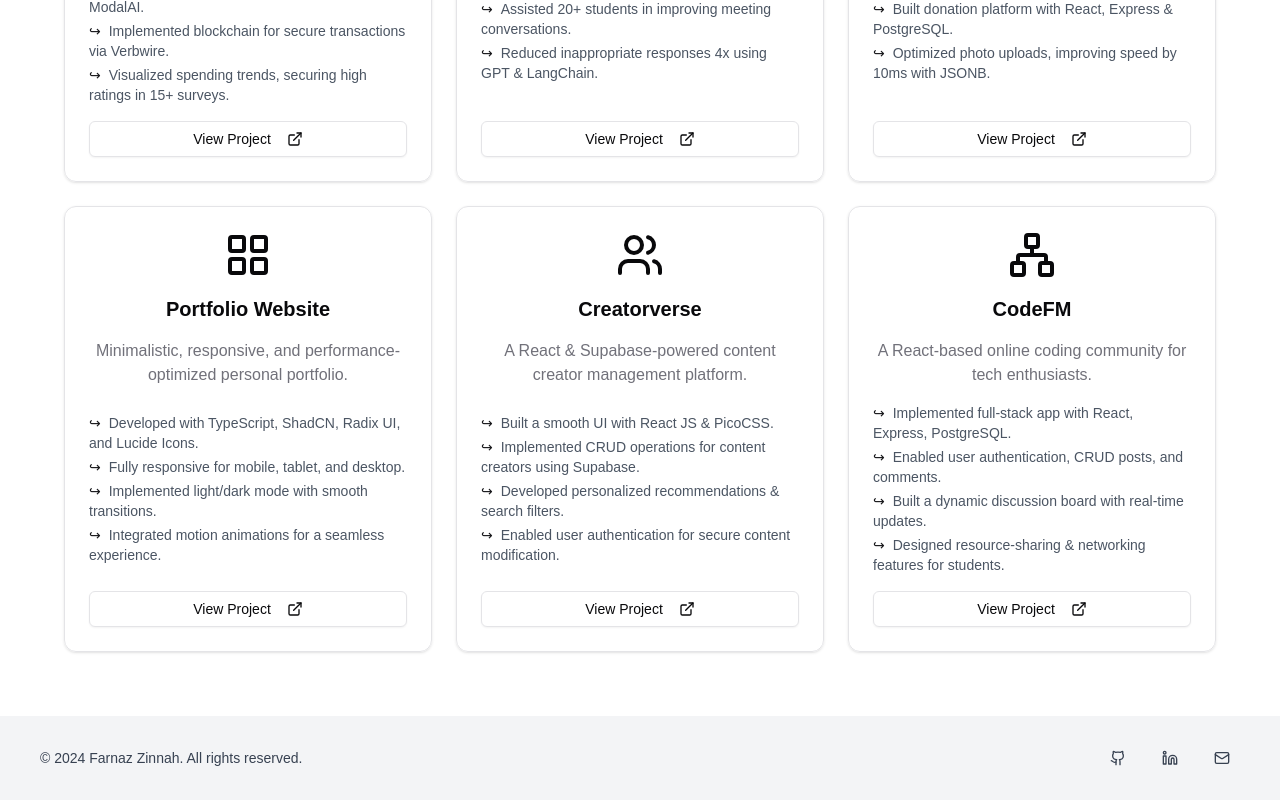
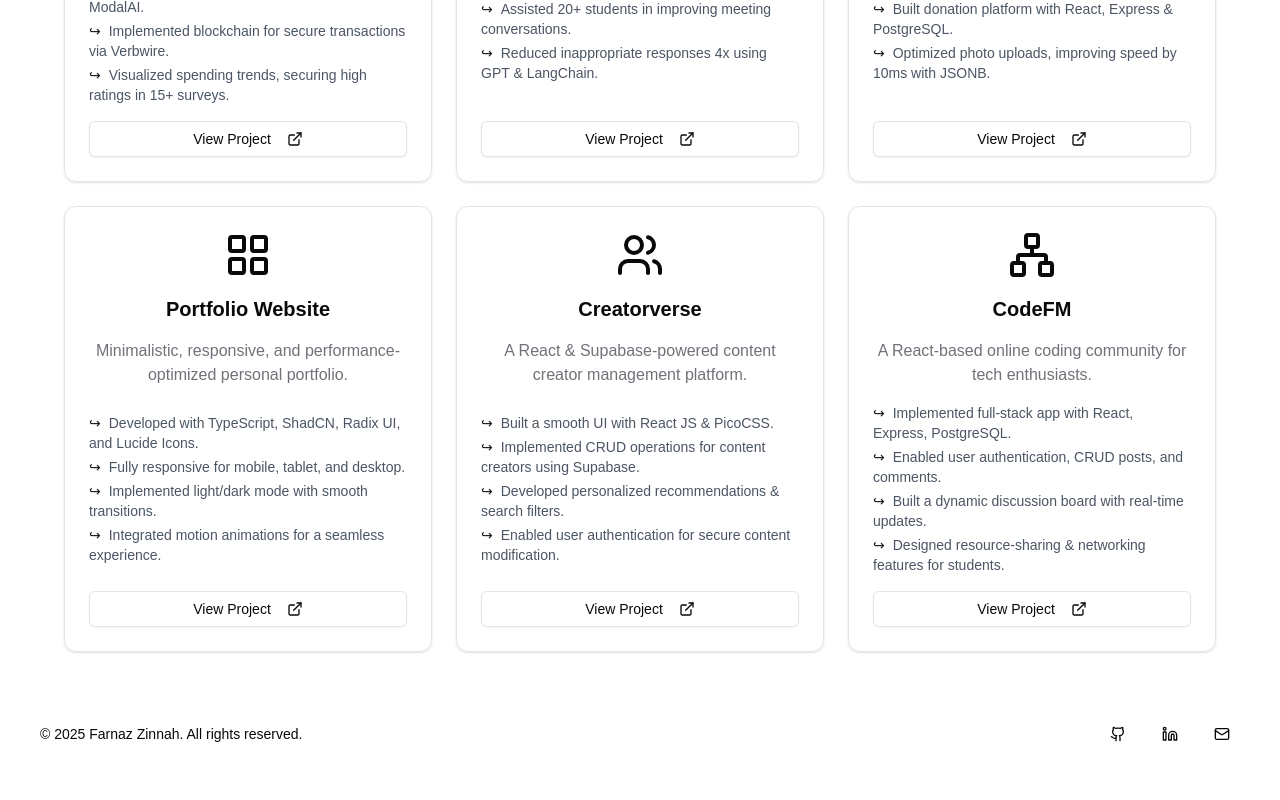
Before and after one commit to fzinnah17/nextjs-portfolio-2025, a Next.js app: page / in a window 1280 px wide. Shown: the part 2610-3410 px from the top of the page. Built offline with nearby package versions, Linux system fonts and the light colour scheme.

Commit message:
feat(footer): add top and bottom spacing for improved layout balance

```diff
--- a/components/Footer.tsx
+++ b/components/Footer.tsx
@@ -9,12 +9,10 @@ export function Footer() {
 
   return (
     <footer
-      className={`w-full py-6 px-4 transition-all duration-500 ${
-        resolvedTheme === "dark" ? "bg-gray-900 text-gray-300" : "bg-gray-100 text-gray-700"
-      }`}
+
     >
-      <div className="w-full flex flex-col sm:flex-row justify-between items-center px-6 max-w-full">
-        <div className="text-sm mb-4 sm:mb-0">© 2024 Farnaz Zinnah. All rights reserved.</div>
+      <div className="w-full flex flex-col sm:flex-row justify-between items-center px-10 max-w-full">
+        <div className="text-sm mb-4 sm:mb-0">© 2025 Farnaz Zinnah. All rights reserved.</div>
         <div className="flex space-x-4">
           <Button variant="ghost" size="icon" asChild>
             <a href="https://github.com/fzinnah17" target="_blank" rel="noopener noreferrer" aria-label="GitHub">
@@ -38,6 +36,7 @@ export function Footer() {
           </Button>
         </div>
       </div>
+      <div className="h-8"></div>
     </footer>
   );
 }
```
